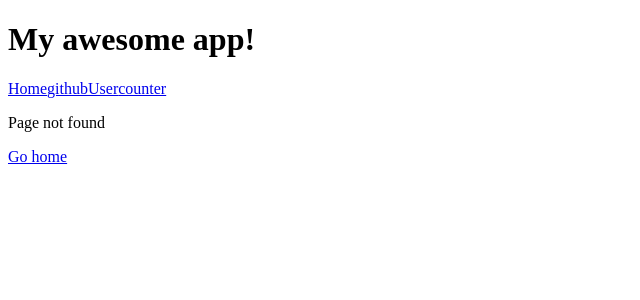
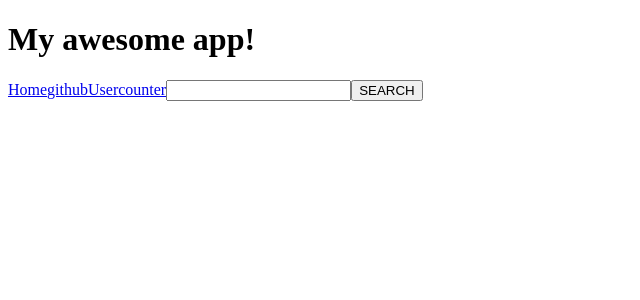
Before and after one commit to jbiasella/react-exercises, a React (Create React App) app in the folder my-app/: page /users in a window 1280 px wide. Before the commit this address had no page. Shown: the top 300 px of the page, without its empty margins (0-640 px from the left). Built offline with nearby package versions, Linux system fonts and the light colour scheme.

Commit message:
Update file

```diff
--- a/my-app/src/App.js
+++ b/my-app/src/App.js
@@ -1,5 +1,6 @@
 import { Route, Routes, Link } from "react-router-dom";
 import { Counter } from "./Counter";
+import { GithubUserList } from "./GithubUserList";
 import { ShowGithubUser } from "./ShowGithubUser";
 import { Welcome } from "./Welcome";
 
@@ -8,11 +9,13 @@ export function App() {
     <div>
         <h1>My awesome app!</h1>
         <Link to="/">Home</Link>
-        <Link to="/users/:username">githubUser</Link>
+        <Link to="/users">githubUser</Link>
         <Link to="/counter">counter</Link>
       <Routes>
         <Route path="/" element={<Welcome name="Erik"/>} />
-        <Route path="users/:username" element={<ShowGithubUser />} />
+        <Route path="users/" element={<GithubUserList />}>
+        <Route path=":username" element={<ShowGithubUser />} />
+        </Route>
         <Route path="/counter" element={<Counter />} />
         <Route path="*" element={<div><p>Page not found</p><Link to="/">Go home</Link></div>}/>
       </Routes>
--- /dev/null
+++ b/my-app/src/GithubUserList.js
@@ -0,0 +1,29 @@
+import { useState } from "react";
+import { Link, Outlet } from "react-router-dom";
+
+export function GithubUserList() {
+
+  const [input, setInput] = useState("")
+  const [userList, setUserList] = useState([])
+
+  const handlerUserInput = (event) => {
+    setInput(event.target.value)
+  }
+
+  const handleUserSearch = () => {
+    setUserList((userList)=>[...userList,input])
+  }
+
+
+
+  return (
+    <>
+          <input type="text" className="userListInput" onChange={handlerUserInput} />
+          <button onClick={handleUserSearch}>SEARCH</button>
+          {userList.map((username) => {
+           return(<Link to={`${username}`}>GithubUser: {username}</Link>)
+        })}
+          <Outlet />
+
+    </>
+  )}
```
